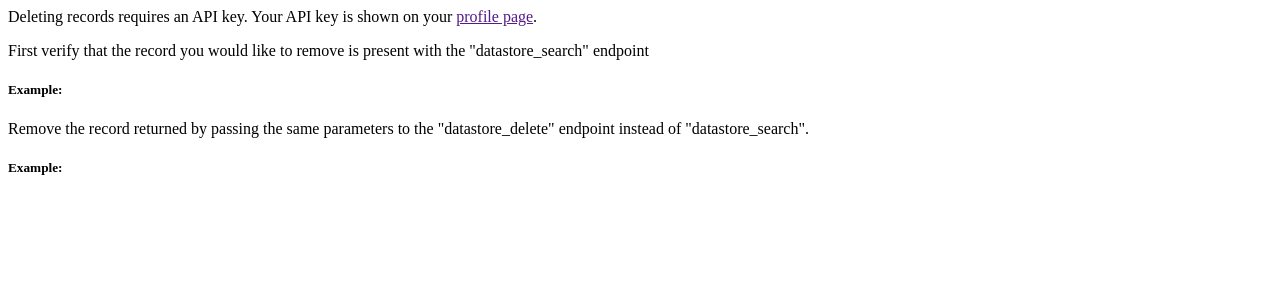
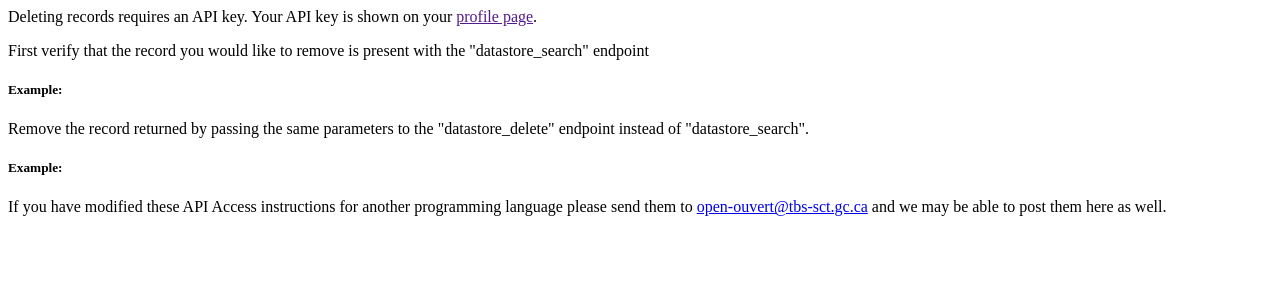
Before and after one commit to open-data/ckanext-recombinant, a Python web app: template ckanext/recombinant/templates/recombinant/snippets/api_access.html in a window 1280 px wide. Shown: the part 438-738 px from the top of the page. Run offline with Jinja, Linux system fonts and the light colour scheme; the template is opened without the code that fills it, so the values that code supplies are empty.

Commit message:
invite contribution of other programming language examples

```diff
--- a/ckanext/recombinant/templates/recombinant/snippets/api_access.html
+++ b/ckanext/recombinant/templates/recombinant/snippets/api_access.html
@@ -135,3 +135,11 @@ to the "datastore_delete" endpoint instead of "datastore_search".{% endtrans %}<
     }
 )</code></pre>
 {% endif %}
+
+<p>
+{% trans %}If you have modified these API Access instructions for
+another programming language please send them to
+<a href="mailto:open-ouvert@tbs-sct.gc.ca">open-ouvert@tbs-sct.gc.ca</a>
+and we may be able to post them here as well.
+{% endtrans %}
+</p>
```
